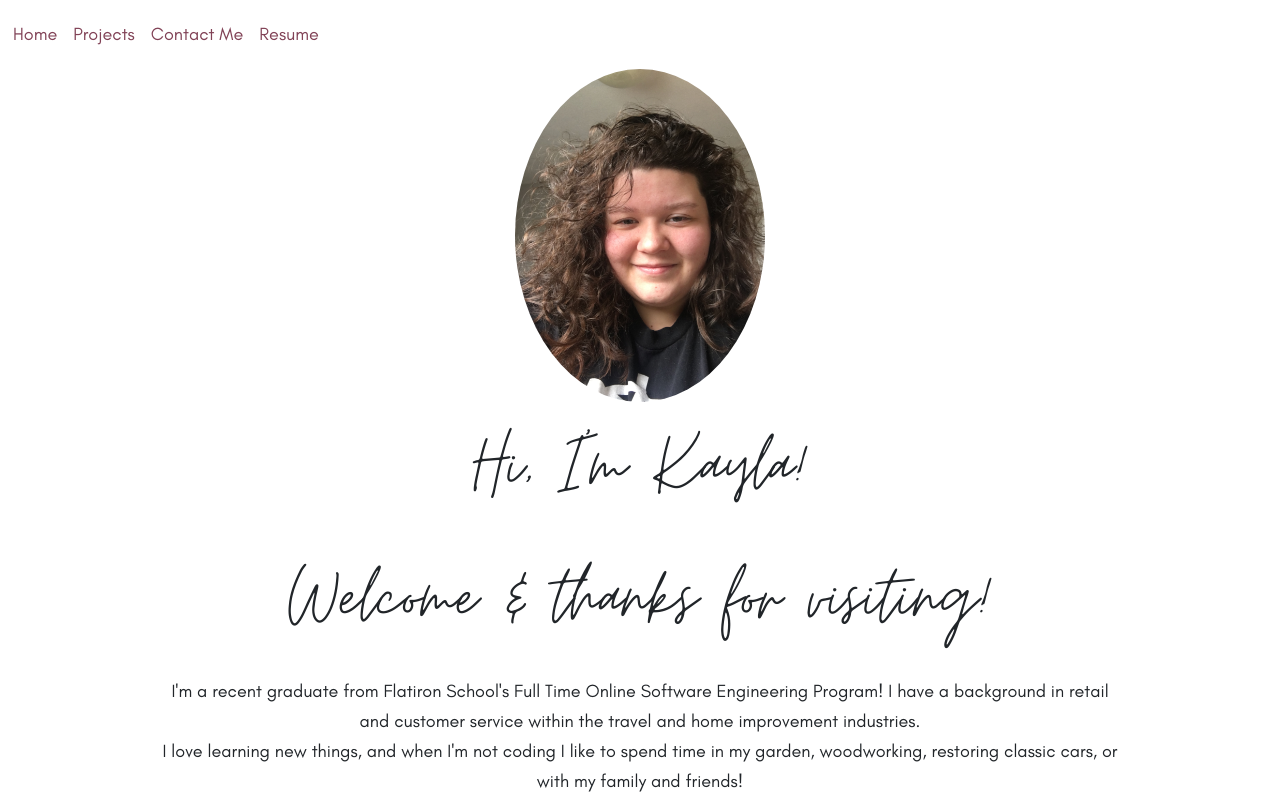
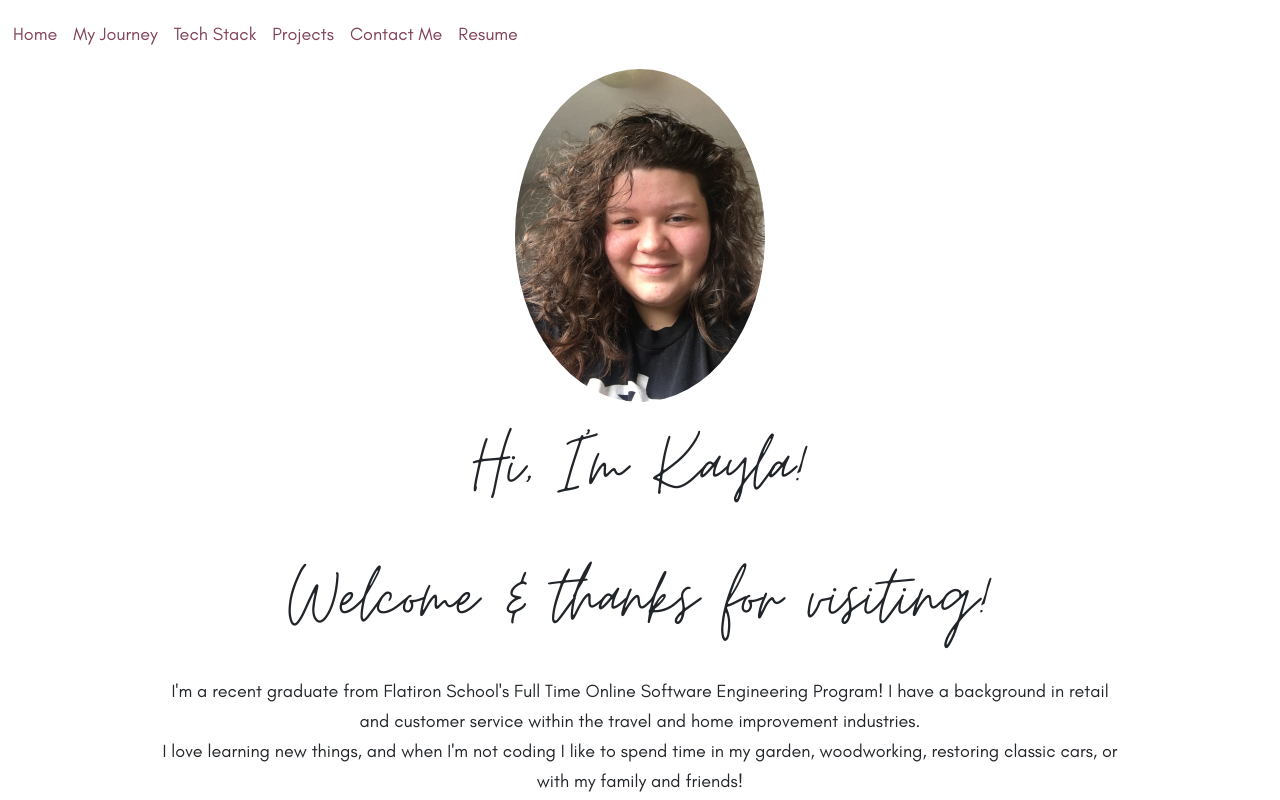
Before and after one commit to HeartyRhombus/HeartyRhombus.github.io, a React (Create React App) app: page / in a window 1280 px wide. Shown: the top 800 px of the page. Built offline with nearby package versions, Linux system fonts and the light colour scheme.

Commit message:
add links to new sections

```diff
--- a/src/components/NavBar.js
+++ b/src/components/NavBar.js
@@ -4,17 +4,15 @@ import { Nav, Navbar } from 'react-bootstrap'
 class NavBar extends Component {
     render() {
 
-        const scrollToHome = () => {
-            document.querySelector('#home').scrollIntoView()
-        }
+        const scrollToHome = () => document.querySelector('#home').scrollIntoView()
 
-        const scrollToProj = () => {
-            document.querySelector('#projects').scrollIntoView()
-        }
+        const scrollToProj = () => document.querySelector('#projects').scrollIntoView()
 
-        const scrollToContact = () => {
-            document.querySelector('#contact').scrollIntoView()
-        }
+        const scrollToContact = () => document.querySelector('#contact').scrollIntoView()
+
+        const scrollToJourney = () => document.querySelector('#my-journey-title').scrollIntoView()
+
+        const scrollToTech = () => document.querySelector('#tech-stack-title').scrollIntoView()
 
         return (
             <Navbar
@@ -26,6 +24,12 @@ class NavBar extends Component {
                     <Nav>
                         <Nav.Link onClick={scrollToHome}  >
                             Home
+                        </Nav.Link>
+                        <Nav.Link onClick={scrollToJourney}>
+                            My Journey
+                        </Nav.Link>
+                        <Nav.Link onClick={scrollToTech}>
+                            Tech Stack
                         </Nav.Link>
                         <Nav.Link onClick={scrollToProj}>
                             Projects
```
